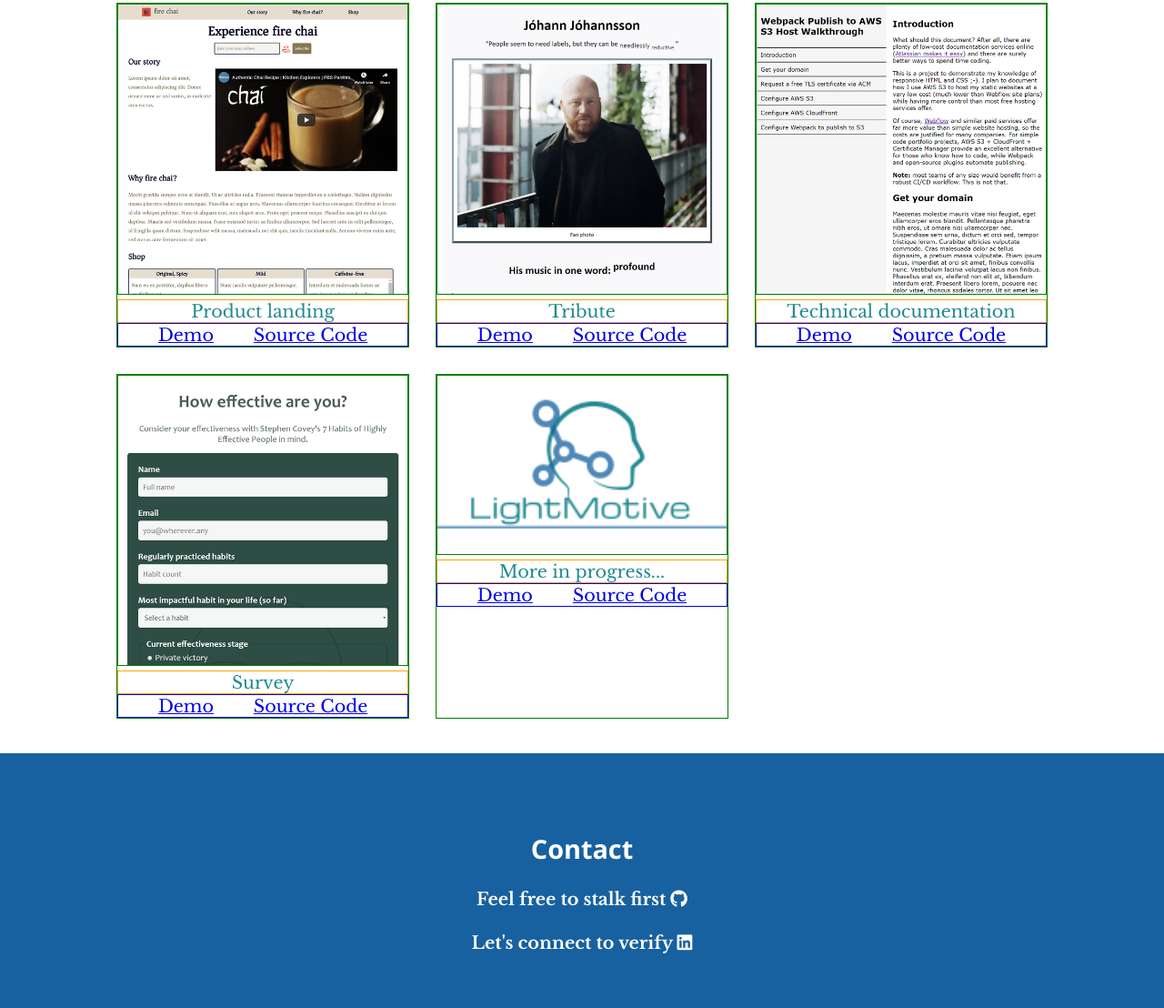
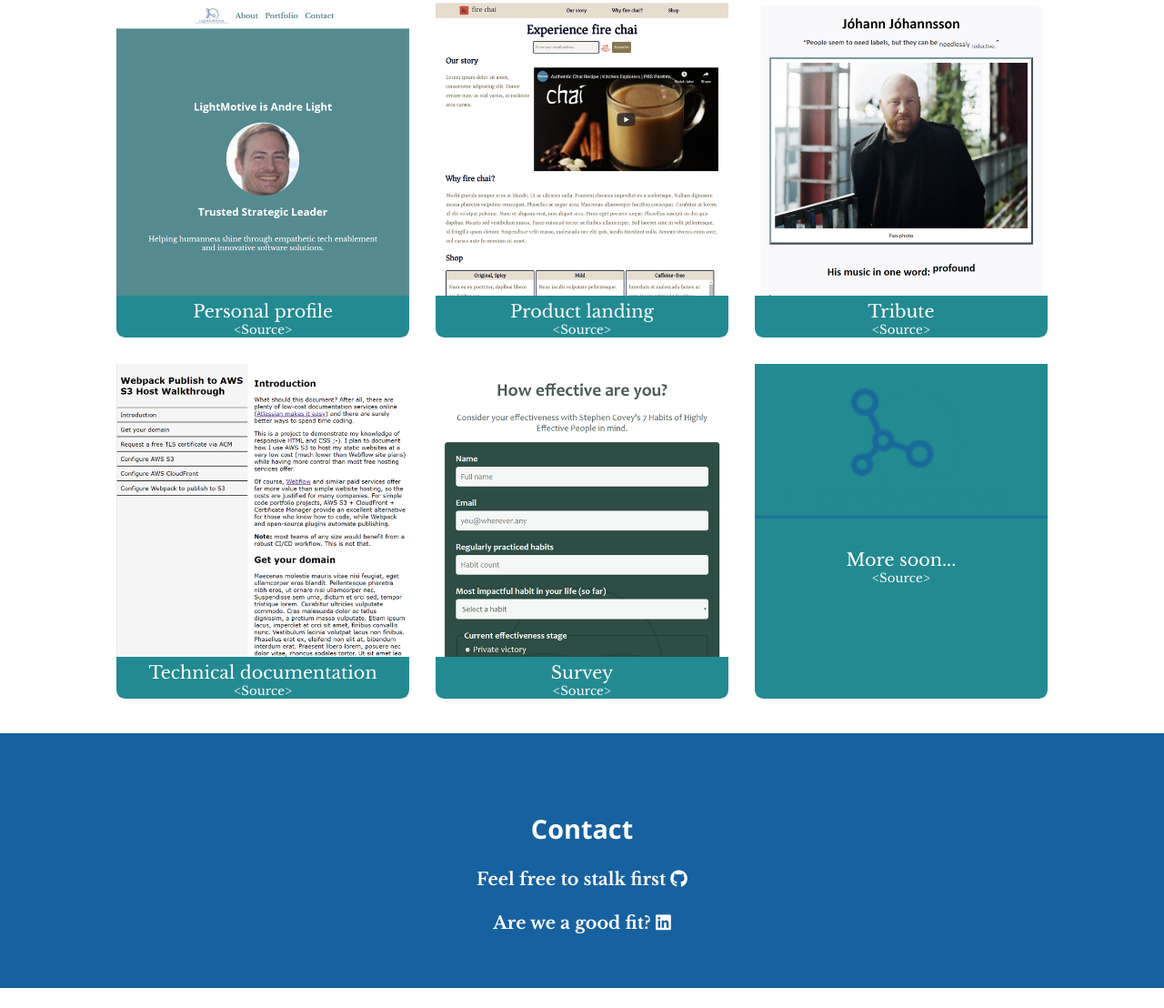
Before and after one commit to alight1/lightmotive-profile, a website built with webpack: page src/index.html in a window 1280 px wide. Shown: the part 954-2062 px from the top of the page at 91% size. After the commit the page ends 2040 px from the top, so only its background shows below. Built offline with nearby package versions, Linux system fonts and the light colour scheme.

Commit message:
Add personal content and style

```diff
--- a/src/body-content.html
+++ b/src/body-content.html
@@ -43,110 +43,113 @@
     <header id="projects-header"><h2>Portfolio</h2></header>
     <div class="projects-container">
       <div class="project-tile">
+        <a href="#" target="_blank">
+          <img
+            src="./assets/screenshot-fcc-personal-portfolio-webpage.png"
+            alt="project screenshot"
+            class="project-tile__screenshot"
+          />
+          <div class="project-tile__description">
+            <span>Personal profile</span>
+            <a
+              href="https://github.com/lightmotive/fcc-personal-portfolio-webpage"
+              target="_blank"
+              >Source</a
+            >
+          </div>
+        </a>
+      </div>
+
+      <div class="project-tile">
+        <a
+          href="https://lightmotive.pro/fcc-product-landing-page/"
+          target="_blank"
+        >
           <img
             src="./assets/screenshot-fcc-product-landing-page.png"
             alt="project screenshot"
             class="project-tile__screenshot"
           />
           <div class="project-tile__description">
-          Product landing
-        </div>
-        <div class="project-tile__links">
-          <a
-            href="https://lightmotive.pro/fcc-product-landing-page/"
-            target="_blank"
-          >
-            Demo
-          </a>
+            <span>Product landing</span>
             <a
               href="https://github.com/lightmotive/fcc-product-landing-page/"
               target="_blank"
-            >Source Code</a
+              >Source</a
             >
           </div>
+        </a>
       </div>
 
       <div class="project-tile">
+        <a href="https://lightmotive.pro/fcc-tribute-page/" target="_blank">
           <img
             src="./assets/screenshot-fcc-tribute-page.png"
             alt="project screenshot"
             class="project-tile__screenshot"
           />
           <div class="project-tile__description">
-          Tribute
-        </div>
-        <div class="project-tile__links">
-          <a href="https://lightmotive.pro/fcc-tribute-page/" target="_blank">
-            Demo
-          </a>
+            <span>Tribute</span>
             <a
               href="https://github.com/lightmotive/fcc-tribute-page/"
               target="_blank"
-            >Source Code</a
+              >Source</a
             >
           </div>
+        </a>
       </div>
 
       <div class="project-tile">
+        <a
+          href="https://lightmotive.pro/fcc-technical-documentation-page/"
+          target="_blank"
+        >
           <img
             src="./assets/screenshot-fcc-technical-documentation-page.png"
             alt="project screenshot"
             class="project-tile__screenshot"
           />
           <div class="project-tile__description">
-          Technical documentation
-        </div>
-        <div class="project-tile__links">
-          <a
-            href="https://lightmotive.pro/fcc-technical-documentation-page/"
-            target="_blank"
-          >
-            Demo
-          </a>
+            <span>Technical documentation</span>
             <a
               href="https://github.com/lightmotive/fcc-technical-documentation-page/"
               target="_blank"
-            >Source Code</a
+              >Source</a
             >
           </div>
+        </a>
       </div>
 
       <div class="project-tile">
+        <a href="https://lightmotive.pro/fcc-survey-form/" target="_blank">
           <img
             src="./assets/screenshot-fcc-survey-form.png"
             alt="project screenshot"
             class="project-tile__screenshot"
           />
           <div class="project-tile__description">
-          Survey
-        </div>
-        <div class="project-tile__links">
-          <a href="https://lightmotive.pro/fcc-survey-form/" target="_blank">
-            Demo
-          </a>
+            <span>Survey</span>
             <a
-            href="https://github.com/lightmotive/fcc-survey-form/"
+              href="https://github.com/lightmotive/lightmotive-profile"
               target="_blank"
-            >Source Code</a
+              >Source</a
             >
           </div>
+        </a>
       </div>
 
       <div class="project-tile">
+        <a href="#" target="_blank">
           <img
             src="./assets/professional-logo-111x180.png"
             alt="project screenshot"
             class="project-tile__screenshot"
           />
           <div class="project-tile__description">
-          More in progress...
+            <span>More soon...</span>
+            <a href="#" target="_blank">Source</a>
           </div>
-        <div class="project-tile__links">
-          <a href="#" target="_blank">
-            Demo
         </a>
-          <a href="#" target="_blank">Source Code</a>
-        </div>
       </div>
     </div>
   </section>
@@ -179,7 +182,7 @@
           href="https://www.linkedin.com/in/andrelight/"
           target="_blank"
           class="nav-link"
-          >Let's connect to verify <i class="fab fa-linkedin"></i
+          >Are we a good fit? <i class="fab fa-linkedin"></i
         ></a>
       </nav>
     </div>
--- a/src/style.css
+++ b/src/style.css
@@ -132,7 +132,9 @@ header {
 }
 
 .section.section--portfolio .projects-container .project-tile {
-  border: 1px solid green;
+  background-color: var(--color-primary-paragraph);
+  color: var(--color-primary);
+  border-radius: 0 0 var(--padding-content-box) var(--padding-content-box);
 }
 
 .section.section--portfolio
@@ -140,22 +142,45 @@ header {
   .project-tile
   .project-tile__screenshot {
   width: 100%;
-  border: 1px solid green;
+  object-fit: cover;
 }
 
 .section.section--portfolio
   .projects-container
   .project-tile
   .project-tile__description {
-  border: 1px solid orange;
+  display: flex;
+  flex-direction: column;
+  align-items: center;
 }
 .section.section--portfolio
   .projects-container
   .project-tile
-  .project-tile__links {
-  border: 1px solid blue;
-  display: flex;
-  justify-content: space-evenly;
+  .project-tile__description
+  a {
+  color: var(--color-primary);
+  text-decoration: none;
+}
+.section.section--portfolio
+  .projects-container
+  .project-tile
+  .project-tile__description
+  a:last-of-type {
+  font-size: 70%;
+}
+.section.section--portfolio
+  .projects-container
+  .project-tile
+  .project-tile__description
+  a:last-of-type:before {
+  content: "<";
+}
+.section.section--portfolio
+  .projects-container
+  .project-tile
+  .project-tile__description
+  a:last-of-type:after {
+  content: ">";
 }
 
 .section.section--contact {
```
Also changed, not shown: src/assets/screenshot-fcc-personal-portfolio-webpage.png (added). Lines whose indentation alone changed are shown as unchanged.
